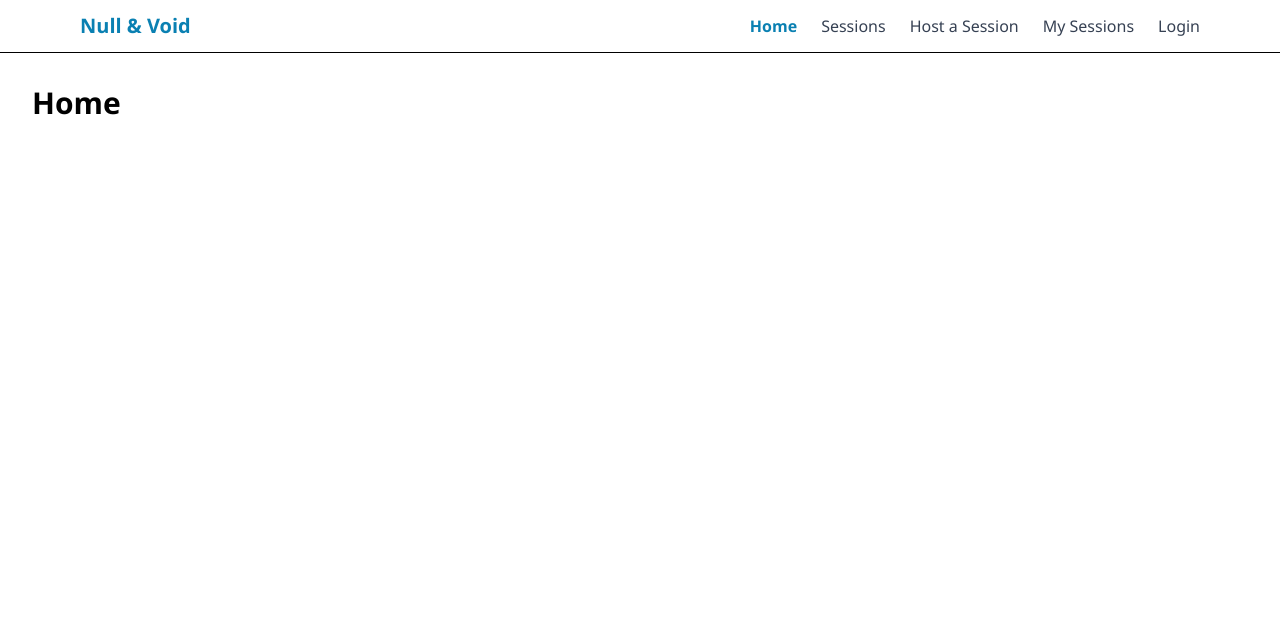
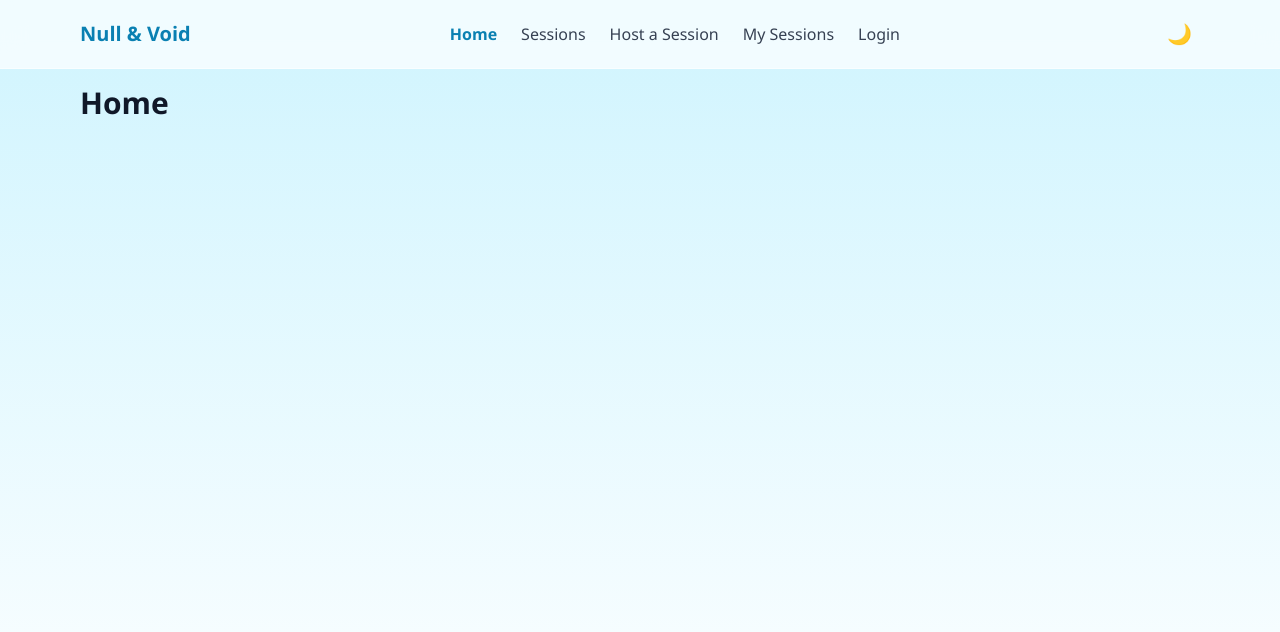
Before and after one commit to MouhamadHotait/peer-tutoring-platform, a React (Vite) app: page / in a window 1280 px wide. Shown: the top 632 px of the page. Built offline with nearby package versions, Linux system fonts and the light colour scheme.

Commit message:
Add light/dark theme toggle

```diff
--- a/src/App.jsx
+++ b/src/App.jsx
@@ -12,9 +12,9 @@ import Navbar from './components/Navbar'
 
 function App() {
   return (
-    <>
+    <div className="min-h-screen bg-linear-to-b from-brand-100 to-white text-gray-900 dark:from-slate-900 dark:to-brand-900 dark:text-gray-100">
       <Navbar />
-    <main className="min-h-screen p-8">
+    <main className="mx-auto max-w-6xl p-4">
       <Routes>
         <Route path="/" element={<Home />} />
         <Route path="/sessions" element={<SessionList />} />
@@ -28,7 +28,7 @@ function App() {
         <Route path="*" element={<NotFound />} />
       </Routes>
     </main>
-    </>
+    </div>
   )
 }
 
--- a/src/components/Navbar.jsx
+++ b/src/components/Navbar.jsx
@@ -1,39 +1,41 @@
 import { useState } from 'react'
 import { Link, NavLink } from 'react-router-dom'
+import ThemeToggle from './ThemeToggle'
 
 function Navbar() {
-  // Remembers whether the mobile menu is open
   const [isOpen, setIsOpen] = useState(false)
-
-  // Closes the menu after clicking a link (on mobile)
   const closeMenu = () => setIsOpen(false)
 
   const linkClass = ({ isActive }) =>
-    isActive ? 'font-semibold text-brand-600' : 'text-gray-700 hover:text-brand-600'
+    isActive
+      ? 'font-semibold text-brand-600 dark:text-brand-300'
+      : 'text-gray-700 hover:text-brand-600 dark:text-gray-200 dark:hover:text-brand-300'
 
   return (
-    <header className="border-b bg-white">
+    <header className="border-b border-white/50 bg-white/70 backdrop-blur-md dark:border-slate-700 dark:bg-slate-900/70">
       <nav
         className="mx-auto flex max-w-6xl flex-wrap items-center justify-between px-4 py-3"
         aria-label="Main navigation"
       >
-        <Link to="/" onClick={closeMenu} className="text-xl font-bold text-brand-600">
+        <Link to="/" onClick={closeMenu} className="text-xl font-bold text-brand-600 dark:text-brand-300">
           Null & Void
         </Link>
 
-        {/* Menu button: only visible on phones (hidden from md: up) */}
+        {/* Theme toggle + menu button (on desktop, moved after the links) */}
+        <div className="flex items-center gap-2 md:order-last">
+          <ThemeToggle />
           <button
             type="button"
             onClick={() => setIsOpen(!isOpen)}
-          className="rounded-lg p-2 text-2xl text-gray-700 md:hidden"
+            className="rounded-lg p-2 text-2xl text-gray-700 md:hidden dark:text-gray-200"
             aria-expanded={isOpen}
             aria-controls="main-menu"
             aria-label={isOpen ? 'Close menu' : 'Open menu'}
           >
             {isOpen ? '✕' : '☰'}
           </button>
+        </div>
 
-        {/* Links: column on phones when open, always a row from md: up */}
         <ul
           id="main-menu"
           className={`${isOpen ? 'flex' : 'hidden'} w-full flex-col gap-4 pt-4 md:flex md:w-auto md:flex-row md:gap-6 md:pt-0`}
--- /dev/null
+++ b/src/components/ThemeToggle.jsx
@@ -0,0 +1,23 @@
+import { useEffect, useState } from 'react'
+
+function ThemeToggle() {
+  const [isDark, setIsDark] = useState(false)
+
+  // Adds or removes the "dark" class on <html> whenever isDark changes
+  useEffect(() => {
+    document.documentElement.classList.toggle('dark', isDark)
+  }, [isDark])
+
+  return (
+    <button
+      type="button"
+      onClick={() => setIsDark(!isDark)}
+      className="rounded-full p-2 text-xl hover:bg-brand-100 dark:hover:bg-slate-700"
+      aria-label={isDark ? 'Switch to light mode' : 'Switch to dark mode'}
+    >
+      {isDark ? '☀️' : '🌙'}
+    </button>
+  )
+}
+
+export default ThemeToggle
```
Lines whose indentation alone changed are shown as unchanged.
